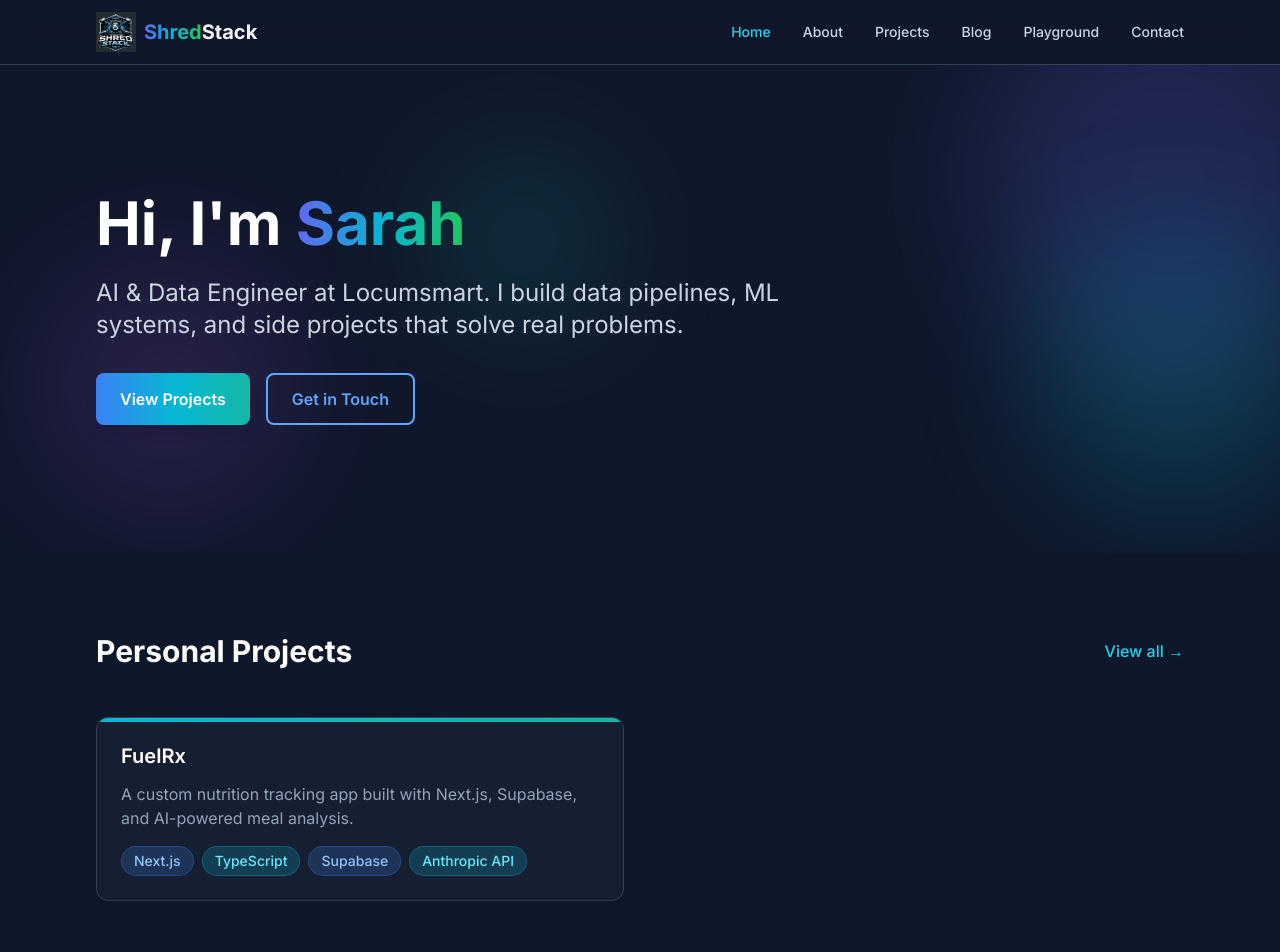
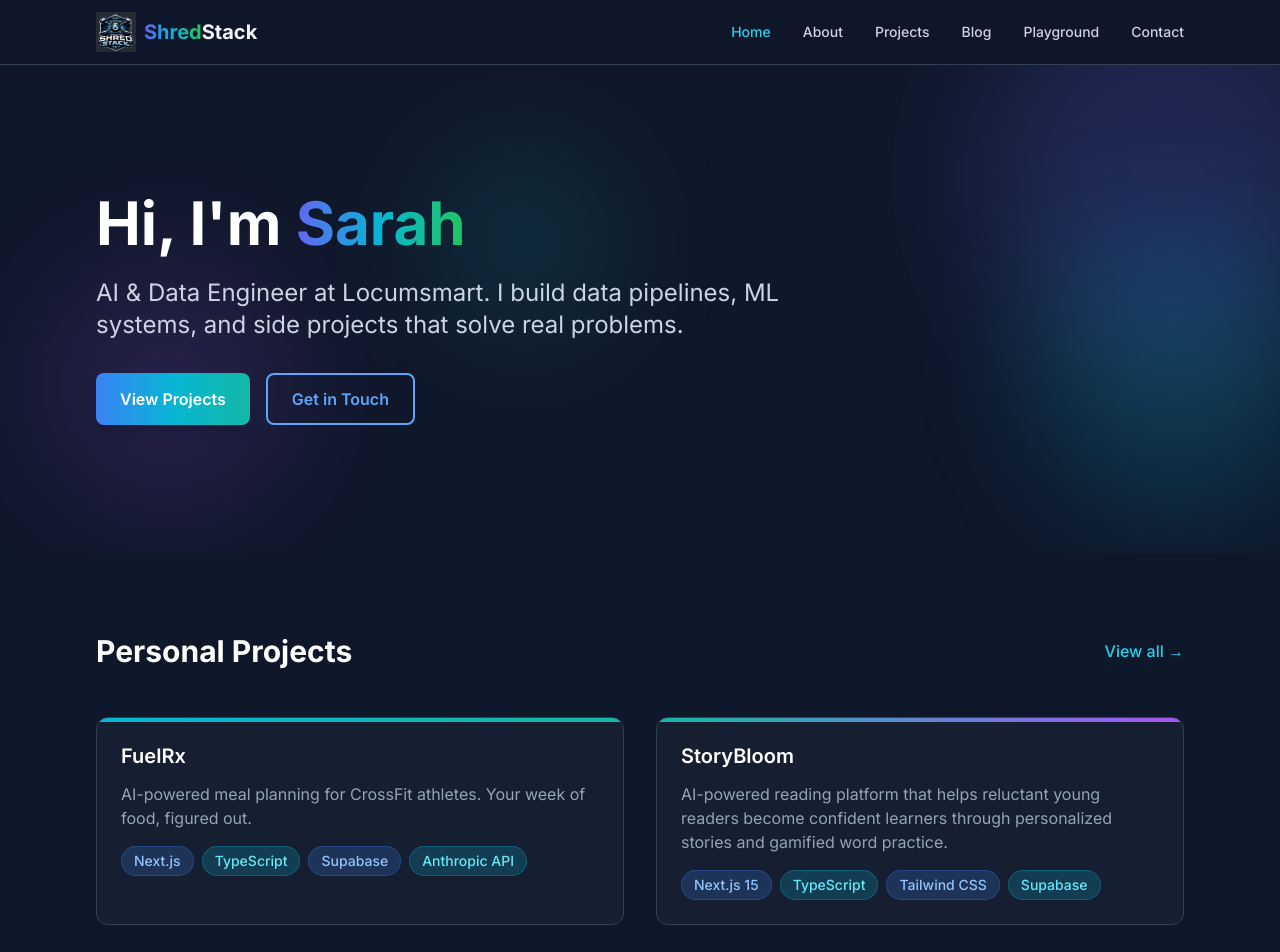
Before and after one commit to shredstack/shredstack-site, a Next.js app: page / in a window 1280 px wide. Shown: the top 952 px of the page. Built offline with nearby package versions, Linux system fonts and the light colour scheme.

Commit message:
Project card updates

```diff
--- a/src/data/projects.ts
+++ b/src/data/projects.ts
@@ -20,14 +20,16 @@ export const projects: Project[] = [
     id: "fuelrx",
     name: "FuelRx",
     description:
-      "A custom nutrition tracking app built with Next.js, Supabase, and AI-powered meal analysis.",
+      "AI-powered meal planning for CrossFit athletes. Your week of food, figured out.",
     longDescription:
-      "Built to solve my own frustration with existing nutrition apps, FuelRx uses the Anthropic API to analyze meal photos and descriptions, automatically calculating macros and nutrients. Features include meal history, progress tracking, and goal setting.",
-    techStack: ["Next.js", "TypeScript", "Supabase", "Anthropic API", "Tailwind CSS"],
+      "A nutrition planning app designed for CrossFit athletes that combines AI-generated meal planning with community-refined recommendations. Features personalized weekly meal plans based on macro targets, automated grocery lists, optional one-tap macro tracking, and prep time optimization. Built with a planning-first approach that makes healthy eating the easiest choice.",
+    techStack: ["Next.js", "TypeScript", "Supabase", "Anthropic API", "Tailwind CSS", "Capacitor"],
     category: "personal",
     featured: true,
     status: "Active",
     gradient: "from-rainbow-cyan to-rainbow-teal",
+    githubUrl: "https://github.com/shredstack/fuel-rx",
+    liveUrl: "https://fuel-rx.vercel.app",
   },
   {
     id: "shredstack",
@@ -38,10 +40,24 @@ export const projects: Project[] = [
       "A place to showcase projects, share technical content, and experiment with new ideas. Built with Next.js 15, TypeScript, and Tailwind CSS, with plans to add a blog, interactive playground, and AI-powered features.",
     techStack: ["Next.js 15", "TypeScript", "Tailwind CSS", "Vercel"],
     category: "personal",
-    githubUrl: "https://github.com/sarahdorich/shredstack-site",
+    githubUrl: "https://github.com/shredstack/shredstack-site",
     featured: false,
     status: "Active",
     gradient: "from-rainbow-pink to-rainbow-orange",
+  },
+  {
+    id: "storybloom",
+    name: "StoryBloom",
+    description:
+      "AI-powered reading platform that helps reluctant young readers become confident learners through personalized stories and gamified word practice.",
+    longDescription:
+      "Built for my daughter who was behind in reading, StoryBloom transforms learning into an adventure. Features personalized AI-generated stories where the child is the protagonist, a speech-based Word Quest game with pronunciation feedback, and virtual pet companions that children nurture by practicing reading. Supports multiple child profiles with individualized settings for age, reading level, and interests.",
+    techStack: ["Next.js 15", "TypeScript", "Tailwind CSS", "Supabase", "Anthropic API", "DALL-E 3", "Web Speech API"],
+    category: "personal",
+    featured: true,
+    status: "Active",
+    gradient: "from-rainbow-teal to-rainbow-purple",
+    githubUrl: "https://github.com/shredstack/story-bloom",
   },
 
   // Professional Work
@@ -71,6 +87,32 @@ export const projects: Project[] = [
     status: "Professional",
     gradient: "from-rainbow-indigo to-rainbow-cyan",
   },
+  {
+    id: "vitalcast",
+    name: "VitalCast",
+    description:
+      "AI-powered call volume forecasting system that revolutionized operational efficiency for the largest VRS company in North America.",
+    longDescription:
+      "Automated predictive modeling system for nationwide Video Relay Service (VRS) call centers that outperformed human-generated predictions. Achieved ±2.5% relative error 90%+ of the time and freed 4+ hours weekly for the VP of Operations. Built with NARX neural networks, ensemble architectures, and custom Erlang C/A queuing models for agent staffing optimization. Featured automated nightly re-forecasting across a 13-week horizon, intraday granular predictions, and interactive GUI tools for operations staff. One of my first major professional projects—still in production use 3+ years after I left because a team of data scientists couldn't beat its accuracy.",
+    techStack: ["MATLAB", "Neural Networks", "SQL Server", "Java", "Time Series", "Queuing Theory"],
+    category: "professional",
+    featured: false,
+    status: "Professional",
+    gradient: "from-rainbow-orange to-rainbow-pink",
+  },
+  {
+    id: "homie-listing-recommender",
+    name: "Real Estate Listing Recommender",
+    description:
+      "Intelligent recommendation engine matching home buyers with relevant property listings through personalized, multi-modal suggestions.",
+    longDescription:
+      "Built a hybrid recommendation system for a real estate platform combining collaborative filtering (LightFM), content-based features, and deep learning image similarity. Processed property data at scale with Apache Spark, extracting features from listings including TF-IDF on descriptions, normalized numerical attributes, and VGG16 visual embeddings from property photos. Implemented geographic filtering with 25km radius constraints and orchestrated the ML pipeline with Metaflow on Databricks.",
+    techStack: ["Python", "Apache Spark", "LightFM", "TensorFlow", "Databricks", "Metaflow", "NLTK"],
+    category: "professional",
+    featured: false,
+    status: "Professional",
+    gradient: "from-rainbow-cyan to-rainbow-indigo",
+  },
 ];
 
 // Helper functions
```
